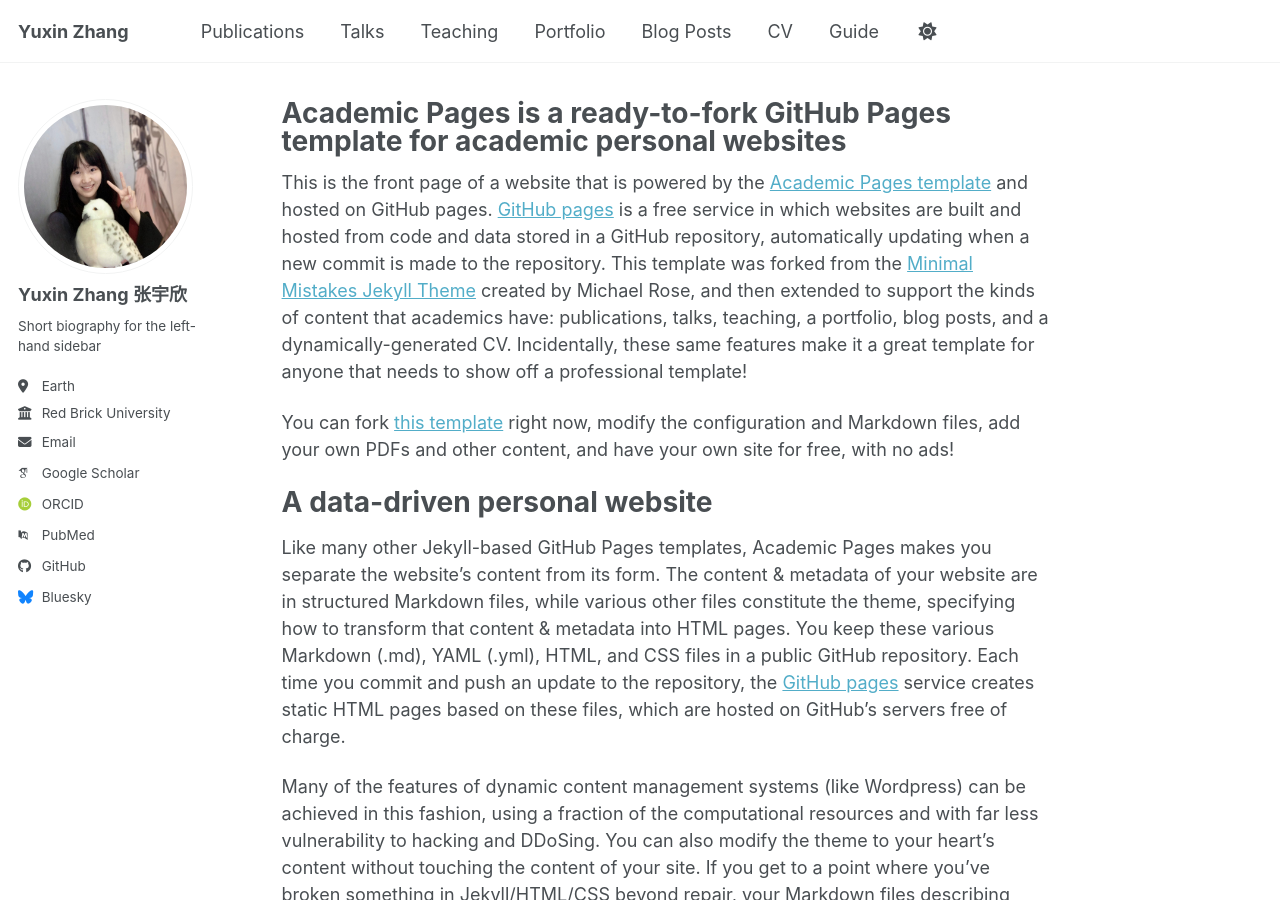
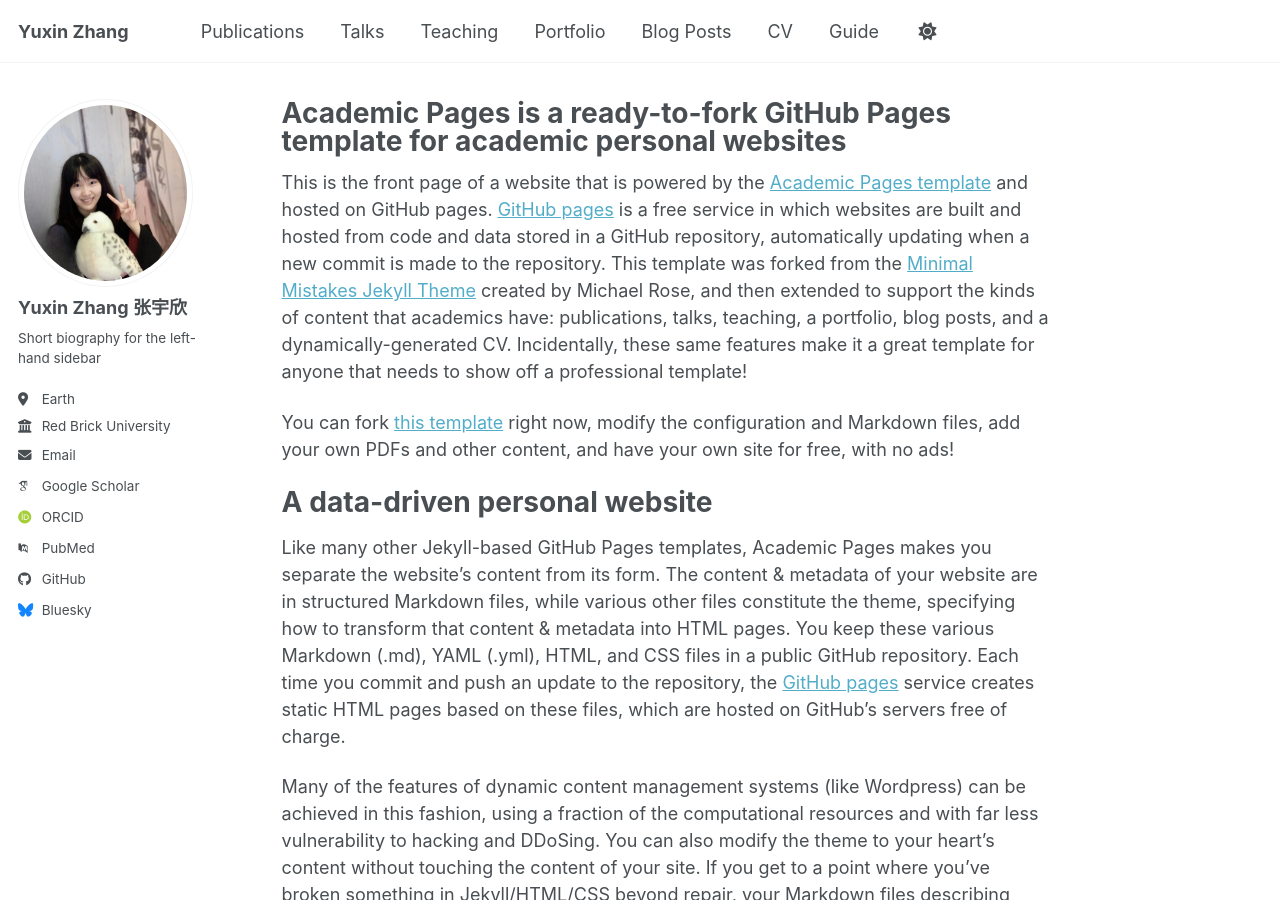
Before and after one commit to yuxinzhangmath/yuxinzhangmath.github.io, a Jekyll site: the page built from _pages/about.md, in a window 1280 px wide and 900 px high. Built offline with Jekyll 4.4.1, drawn with Linux system fonts in a browser that asks for light colours; some web fonts are replaced; a script bundle is joined from its source files by our own code; library files that are not in the unit come from our copies.

Commit message:
Update _config.yml

```diff
--- a/_config.yml
+++ b/_config.yml
@@ -23,7 +23,7 @@ repository               : "academicpages/academicpages.github.io"
 #               Additional customization can be done by editing /_includes/author-profile.html
 author:
   # Biographic information
-  avatar           : "yuxin copy.JPG"
+  avatar           : "yuxin copy 3.JPG"
   name             : "Yuxin Zhang 张宇欣"
   pronouns         : # example: "she/her"
   bio              : "Short biography for the left-hand sidebar"
```
